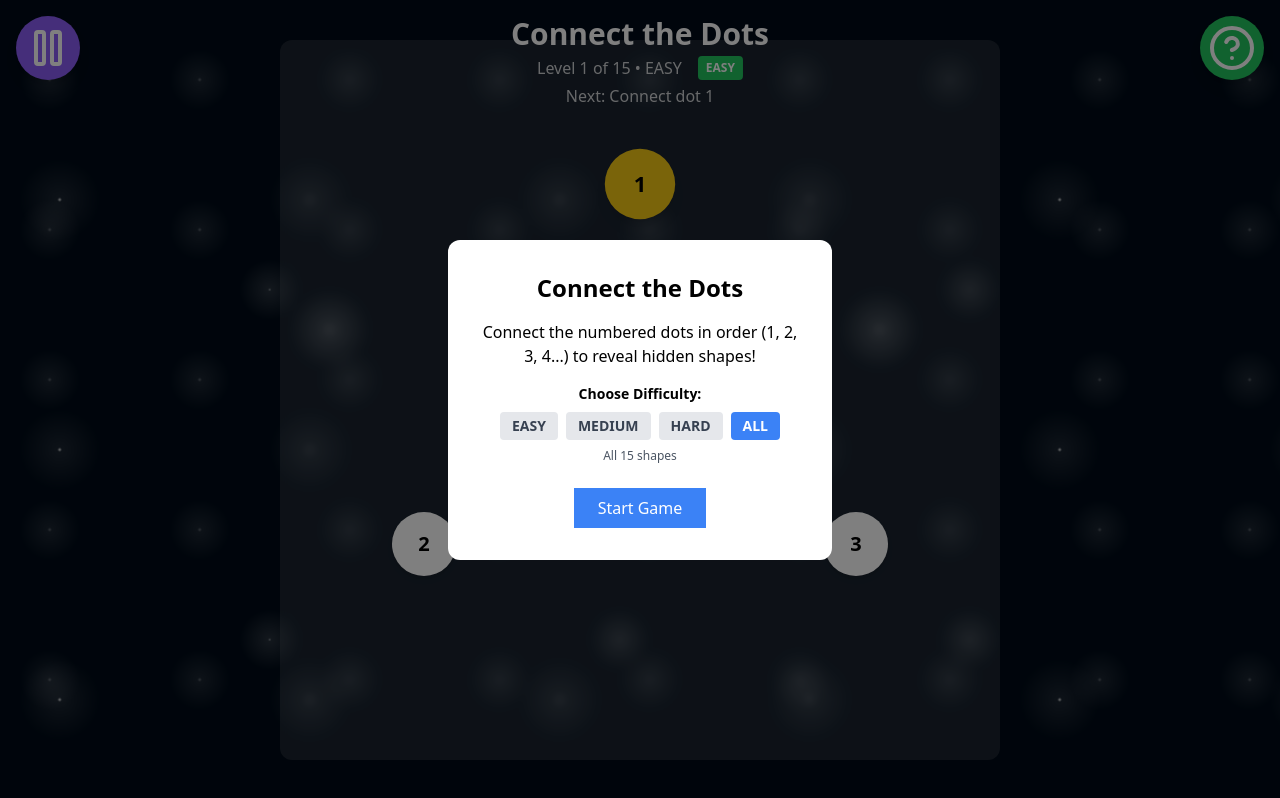
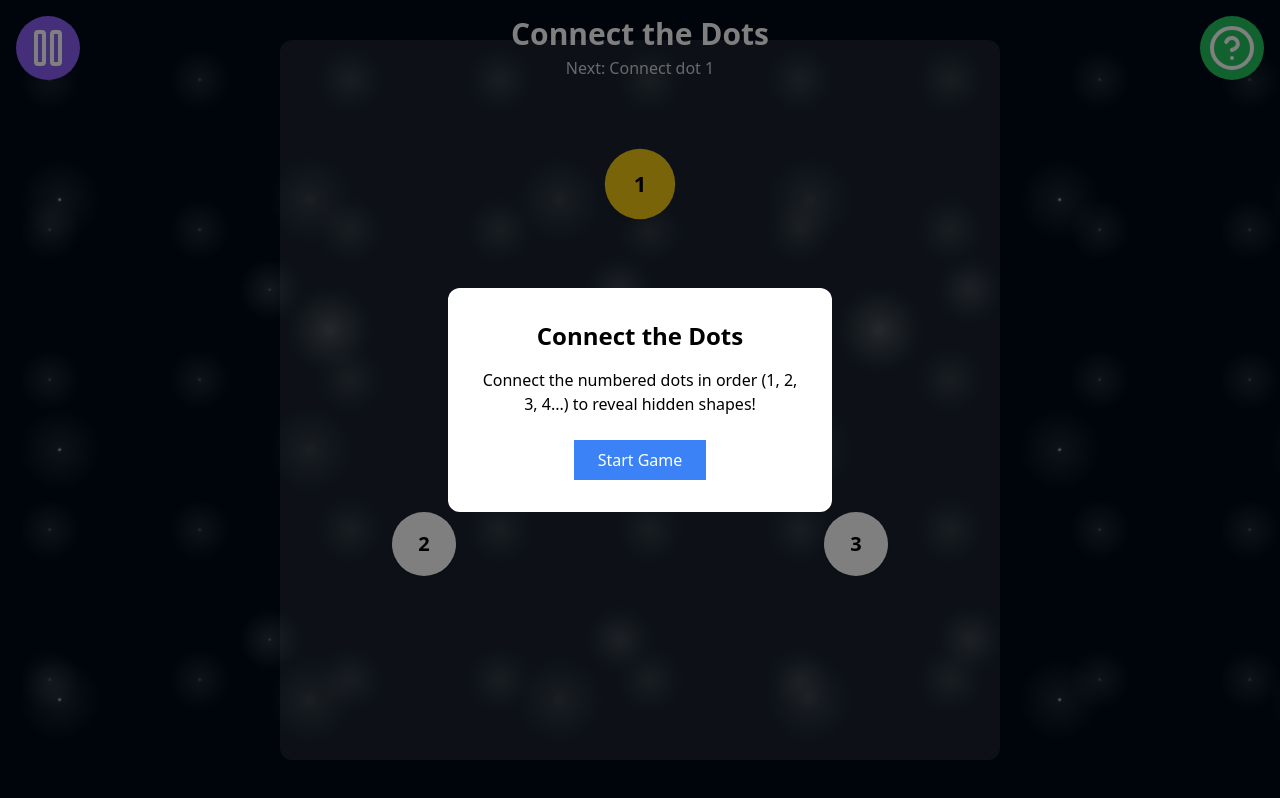
Before and after one commit to Raejiii/connect-the-dotss, a Next.js app: page / in a window 1280 px wide. Built offline with nearby package versions, Linux system fonts and the light colour scheme.

Commit message:
revert to original Connect the Dots game version 5 structure
#VERCEL_SKIP

Co-authored-by: null <65685027+Raejiii@users.noreply.github.com>

```diff
--- a/components/ConnectTheDotsGame.js
+++ b/components/ConnectTheDotsGame.js
@@ -2,114 +2,8 @@
 
 import { useState, useEffect, useRef } from "react"
 import { Pause, Play, RotateCcw, HelpCircle, Music, VolumeX, SkipForward } from "lucide-react"
-
-// Dynamically import confetti to avoid SSR issues
-let confetti = null
-if (typeof window !== "undefined") {
-  import("canvas-confetti").then((module) => {
-    confetti = module.default
-  })
-}
-
-// Import game config safely
-let gameConfig = {
-  gameTitle: "Connect the Dots",
-  instructions: "Connect the numbered dots in order (1, 2, 3, 4...) to reveal hidden shapes!",
-  audio: {
-    background: "/placeholder.mp3",
-    success: "/placeholder.mp3",
-    uiClick: "/placeholder.mp3",
-    connect: "/placeholder.mp3",
-    incorrect: "/placeholder.mp3",
-    effect: "/placeholder.mp3",
-    levelWin: "/placeholder.mp3",
-    clap: "/placeholder.mp3",
-    instructions: "/placeholder.mp3",
-    start: "/placeholder.mp3",
-  },
-  splashScreen: {
-    logo: "/placeholder.svg?height=256&width=256",
-    duration: 2000,
-  },
-  shapes: [
-    {
-      id: 1,
-      name: "Triangle",
-      difficulty: "easy",
-      dots: [
-        { number: 1, x: 50, y: 20 },
-        { number: 2, x: 20, y: 70 },
-        { number: 3, x: 80, y: 70 },
-      ],
-    },
-    {
-      id: 2,
-      name: "Square",
-      difficulty: "easy",
-      dots: [
-        { number: 1, x: 30, y: 30 },
-        { number: 2, x: 70, y: 30 },
-        { number: 3, x: 70, y: 70 },
-        { number: 4, x: 30, y: 70 },
-      ],
-    },
-    {
-      id: 3,
-      name: "Diamond",
-      difficulty: "easy",
-      dots: [
-        { number: 1, x: 50, y: 20 },
-        { number: 2, x: 75, y: 50 },
-        { number: 3, x: 50, y: 80 },
-        { number: 4, x: 25, y: 50 },
-      ],
-    },
-    {
-      id: 4,
-      name: "Pentagon",
-      difficulty: "medium",
-      dots: [
-        { number: 1, x: 50, y: 15 },
-        { number: 2, x: 80, y: 35 },
-        { number: 3, x: 70, y: 75 },
-        { number: 4, x: 30, y: 75 },
-        { number: 5, x: 20, y: 35 },
-      ],
-    },
-    {
-      id: 5,
-      name: "Star",
-      difficulty: "hard",
-      dots: [
-        { number: 1, x: 50, y: 15 },
-        { number: 2, x: 60, y: 40 },
-        { number: 3, x: 85, y: 40 },
-        { number: 4, x: 65, y: 60 },
-        { number: 5, x: 75, y: 85 },
-        { number: 6, x: 50, y: 70 },
-        { number: 7, x: 25, y: 85 },
-        { number: 8, x: 35, y: 60 },
-        { number: 9, x: 15, y: 40 },
-        { number: 10, x: 40, y: 40 },
-      ],
-    },
-  ],
-}
-
-// Try to load the actual config
-if (typeof window !== "undefined") {
-  try {
-    import("../config/game-config.json")
-      .then((module) => {
-        gameConfig = module.default || module
-      })
-      .catch(() => {
-        console.log("Using fallback game config")
-      })
-  } catch (error) {
-    console.log("Using fallback game config")
-  }
-}
+import confetti from "canvas-confetti"
+import gameConfig from "../config/game-config.json"
 
 export function ConnectTheDotsGame() {
   const [showSplash, setShowSplash] = useState(true)
@@ -120,7 +14,7 @@ export function ConnectTheDotsGame() {
   const [floatingText, setFloatingText] = useState({ text: "", show: false })
   const [isSplashFading, setIsSplashFading] = useState(false)
   const [currentShapeIndex, setCurrentShapeIndex] = useState(0)
-  const [currentShape, setCurrentShape] = useState(null)
+  const [currentShape, setCurrentShape] = useState(gameConfig.shapes[0]) // Initialize with first shape
   const [connectedDots, setConnectedDots] = useState([])
   const [lines, setLines] = useState([])
   const [currentLine, setCurrentLine] = useState(null)
@@ -128,34 +22,18 @@ export function ConnectTheDotsGame() {
   const [isShapeComplete, setIsShapeComplete] = useState(false)
   const [isDrawing, setIsDrawing] = useState(false)
   const [startDot, setStartDot] = useState(null)
-  const [currentLevel, setCurrentLevel] = useState(1)
-  const [totalLevels, setTotalLevels] = useState(5)
-  const [difficulty, setDifficulty] = useState("all")
-  const [filteredShapes, setFilteredShapes] = useState([])
   const audioRefs = useRef({})
   const gameAreaRef = useRef(null)
   const svgRef = useRef(null)
 
-  // Initialize shapes and current shape
   useEffect(() => {
-    if (gameConfig && gameConfig.shapes && gameConfig.shapes.length > 0) {
-      setFilteredShapes(gameConfig.shapes)
-      setCurrentShape(gameConfig.shapes[0])
-      setTotalLevels(gameConfig.shapes.length)
-    }
-  }, [])
-
-  useEffect(() => {
-    const fadeTimer = setTimeout(
-      () => {
+    const fadeTimer = setTimeout(() => {
       setIsSplashFading(true)
-      },
-      (gameConfig?.splashScreen?.duration || 2000) - 500,
-    )
+    }, gameConfig.splashScreen.duration - 500)
 
     const removeTimer = setTimeout(() => {
       setShowSplash(false)
-    }, gameConfig?.splashScreen?.duration || 2000)
+    }, gameConfig.splashScreen.duration)
 
     return () => {
       clearTimeout(fadeTimer)
@@ -185,20 +63,8 @@ export function ConnectTheDotsGame() {
     }
   }, [gameState, isMuted])
 
-  // Update filtered shapes when difficulty changes
-  useEffect(() => {
-    if (!gameConfig?.shapes) return
-
-    if (difficulty === "all") {
-      setFilteredShapes(gameConfig.shapes)
-    } else {
-      setFilteredShapes(gameConfig.shapes.filter((shape) => shape.difficulty === difficulty))
-    }
-  }, [difficulty])
-
   const playAudio = (name, loop = false) => {
-    if (!isMuted && gameConfig?.audio?.[name]) {
-      try {
+    if (!isMuted) {
       if (!audioRefs.current[name]) {
         audioRefs.current[name] = new Audio(gameConfig.audio[name])
         audioRefs.current[name].loop = loop
@@ -206,9 +72,6 @@ export function ConnectTheDotsGame() {
       audioRefs.current[name].play().catch((error) => {
         console.error(`Error playing audio ${name}:`, error)
       })
-      } catch (error) {
-        console.error(`Error creating audio ${name}:`, error)
-      }
     }
   }
 
@@ -240,7 +103,6 @@ export function ConnectTheDotsGame() {
 
   const resetGame = () => {
     setCurrentShapeIndex(0)
-    setCurrentLevel(1)
     loadShape(0)
     setGameState("start")
     setShowOverlay(true)
@@ -249,13 +111,12 @@ export function ConnectTheDotsGame() {
   }
 
   const loadShape = (shapeIndex) => {
-    const shapesToUse = filteredShapes.length > 0 ? filteredShapes : gameConfig?.shapes || []
-    if (!shapesToUse || !shapesToUse[shapeIndex]) {
+    if (!gameConfig.shapes || !gameConfig.shapes[shapeIndex]) {
       console.error("Shape not found at index:", shapeIndex)
       return
     }
 
-    const shape = shapesToUse[shapeIndex]
+    const shape = gameConfig.shapes[shapeIndex]
     setCurrentShape(shape)
     setConnectedDots([])
     setLines([])
@@ -267,57 +128,11 @@ export function ConnectTheDotsGame() {
   }
 
   const nextShape = () => {
-    const shapesToUse = filteredShapes.length > 0 ? filteredShapes : gameConfig?.shapes || []
-    if (!shapesToUse || !shapesToUse.length) return
+    if (!gameConfig.shapes || !gameConfig.shapes.length) return
 
-    const nextIndex = (currentShapeIndex + 1) % shapesToUse.length
+    const nextIndex = (currentShapeIndex + 1) % gameConfig.shapes.length
     setCurrentShapeIndex(nextIndex)
-    setCurrentLevel(nextIndex + 1)
     loadShape(nextIndex)
-    playAudio("uiClick")
-  }
-
-  const autoAdvanceToNextLevel = () => {
-    const shapesToUse = filteredShapes.length > 0 ? filteredShapes : gameConfig?.shapes || []
-    if (!shapesToUse || !shapesToUse.length) return
-
-    // Check if there are more levels
-    if (currentShapeIndex + 1 < shapesToUse.length) {
-      // Auto advance after 3 seconds
-      setTimeout(() => {
-        const nextIndex = currentShapeIndex + 1
-        setCurrentShapeIndex(nextIndex)
-        setCurrentLevel(nextIndex + 1)
-        loadShape(nextIndex)
-        setGameState("playing")
-        setShowOverlay(false)
-        playAudio("uiClick")
-
-        // Show level transition message
-        setFloatingText({ text: `Level ${nextIndex + 1}!`, show: true })
-        setTimeout(() => {
-          setFloatingText({ text: "", show: false })
-        }, 2000)
-      }, 3000)
-    } else {
-      // All levels completed
-      setTimeout(() => {
-        setGameState("allComplete")
-        setShowOverlay(true)
-      }, 3000)
-    }
-  }
-
-  const setDifficultyLevel = (newDifficulty) => {
-    setDifficulty(newDifficulty)
-    setCurrentShapeIndex(0)
-    setCurrentLevel(1)
-
-    // Load first shape of the new difficulty
-    setTimeout(() => {
-      loadShape(0)
-    }, 100)
-
     playAudio("uiClick")
   }
 
@@ -330,9 +145,6 @@ export function ConnectTheDotsGame() {
   }
 
   const playConfetti = () => {
-    if (!confetti) return
-
-    try {
     const duration = 3 * 1000
     const animationEnd = Date.now() + duration
     const defaults = { startVelocity: 30, spread: 360, ticks: 60, zIndex: 1000 }
@@ -357,9 +169,6 @@ export function ConnectTheDotsGame() {
         }),
       )
     }, 250)
-    } catch (error) {
-      console.error("Error playing confetti:", error)
-    }
   }
 
   const getDotPosition = (dot) => {
@@ -431,9 +240,6 @@ export function ConnectTheDotsGame() {
           setTimeout(() => {
             setFloatingText({ text: "", show: false })
           }, 2000)
-
-          // Auto advance to next level
-          autoAdvanceToNextLevel()
         } else {
           setNextDotNumber(dot.number)
         }
@@ -517,7 +323,7 @@ export function ConnectTheDotsGame() {
       >
         <div className="w-64 h-64 relative flex items-center justify-center">
           <img
-            src={gameConfig?.splashScreen?.logo || "/placeholder.svg?height=256&width=256"}
+            src={gameConfig.splashScreen.logo || "/placeholder.svg?height=256&width=256"}
             alt="eklavya - making learning accessible"
             className="w-full h-full object-contain animate-fade-in"
           />
@@ -528,6 +334,7 @@ export function ConnectTheDotsGame() {
 
   // Safety check for currentShape
   if (!currentShape) {
+    console.error("Current shape is null")
     return (
       <div className="fixed inset-0 bg-[#000B18] flex items-center justify-center">
         <div className="text-white text-xl">Loading game...</div>
@@ -558,22 +365,6 @@ export function ConnectTheDotsGame() {
           <h1 className="text-2xl sm:text-3xl font-bold text-white text-center">
             {isShapeComplete ? `${currentShape.name} Complete!` : "Connect the Dots"}
           </h1>
-          <div className="flex items-center justify-center gap-4 mt-1">
-            <p className="text-sm sm:text-base text-white/80 text-center">
-              Level {currentLevel} of {filteredShapes.length} • {currentShape.difficulty?.toUpperCase() || "EASY"}
-            </p>
-            <span
-              className={`px-2 py-1 rounded text-xs font-bold ${
-                currentShape.difficulty === "easy"
-                  ? "bg-green-500 text-white"
-                  : currentShape.difficulty === "medium"
-                    ? "bg-yellow-500 text-black"
-                    : "bg-red-500 text-white"
-              }`}
-            >
-              {currentShape.difficulty?.toUpperCase() || "EASY"}
-            </span>
-          </div>
           <p className="text-sm sm:text-base text-white/80 text-center mt-1">
             {isDrawing
               ? `Drawing from dot ${startDot?.number}...`
@@ -597,7 +388,7 @@ export function ConnectTheDotsGame() {
         >
           {/* Dots */}
           {currentShape.dots
-            ?.filter((dot, index, array) => {
+            .filter((dot, index, array) => {
               // Remove duplicate dots (like the closing dot that returns to start)
               return index === array.findIndex((d) => d.x === dot.x && d.y === dot.y)
             })
@@ -739,39 +530,8 @@ export function ConnectTheDotsGame() {
             <div className="bg-white p-6 sm:p-8 rounded-xl max-w-sm w-11/12 text-center">
               {gameState === "start" && (
                 <>
-                  <h2 className="text-xl sm:text-2xl font-bold mb-4">{gameConfig?.gameTitle || "Connect the Dots"}</h2>
-                  <p className="mb-4">{gameConfig?.instructions || "Connect numbered dots to reveal shapes!"}</p>
-
-                  <div className="mb-6">
-                    <p className="text-sm font-semibold mb-2">Choose Difficulty:</p>
-                    <div className="flex flex-wrap gap-2 justify-center">
-                      {["easy", "medium", "hard", "all"].map((diff) => (
-                        <button
-                          key={diff}
-                          onClick={() => setDifficultyLevel(diff)}
-                          className={`px-3 py-1 rounded text-sm font-bold transition-colors ${
-                            difficulty === diff
-                              ? diff === "easy"
-                                ? "bg-green-500 text-white"
-                                : diff === "medium"
-                                  ? "bg-yellow-500 text-black"
-                                  : diff === "hard"
-                                    ? "bg-red-500 text-white"
-                                    : "bg-blue-500 text-white"
-                              : "bg-gray-200 text-gray-700 hover:bg-gray-300"
-                          }`}
-                        >
-                          {diff.toUpperCase()}
-                        </button>
-                      ))}
-                    </div>
-                    <p className="text-xs text-gray-600 mt-2">
-                      {difficulty === "all"
-                        ? `All ${totalLevels} shapes`
-                        : `${(gameConfig?.shapes || []).filter((s) => s.difficulty === difficulty).length} ${difficulty} shapes`}
-                    </p>
-                  </div>
-
+                  <h2 className="text-xl sm:text-2xl font-bold mb-4">{gameConfig.gameTitle}</h2>
+                  <p className="mb-6">{gameConfig.instructions}</p>
                   <button
                     onClick={startGame}
                     className="px-6 py-2 bg-blue-500 text-white rounded-lg hover:bg-blue-600 transition-colors"
@@ -783,7 +543,7 @@ export function ConnectTheDotsGame() {
               {gameState === "help" && (
                 <>
                   <h2 className="text-xl sm:text-2xl font-bold mb-4">How to Play</h2>
-                  <p className="mb-6">{gameConfig?.instructions || "Connect numbered dots to reveal shapes!"}</p>
+                  <p className="mb-6">{gameConfig.instructions}</p>
                   <p className="mb-6 text-sm text-gray-600">
                     Click and drag from one numbered dot to the next to draw lines and reveal the hidden shape!
                   </p>
@@ -799,32 +559,6 @@ export function ConnectTheDotsGame() {
                   </button>
                 </>
               )}
-              {gameState === "allComplete" && (
-                <>
-                  <h2 className="text-xl sm:text-2xl font-bold mb-4">🎉 All Levels Complete!</h2>
-                  <p className="mb-6">
-                    Congratulations! You've completed all {filteredShapes.length} shapes in{" "}
-                    {difficulty === "all" ? "all difficulties" : `${difficulty} difficulty`}!
-                  </p>
-                  <div className="flex gap-2 justify-center">
-                    <button
-                      onClick={resetGame}
-                      className="px-4 py-2 bg-blue-500 text-white rounded-lg hover:bg-blue-600 transition-colors"
-                    >
-                      Play Again
-                    </button>
-                    <button
-                      onClick={() => {
-                        setDifficultyLevel("all")
-                        setGameState("start")
-                      }}
-                      className="px-4 py-2 bg-green-500 text-white rounded-lg hover:bg-green-600 transition-colors"
-                    >
-                      Try All Levels
-                    </button>
-                  </div>
-                </>
-              )}
             </div>
           </div>
         )}
```
Lines whose indentation alone changed are shown as unchanged.
